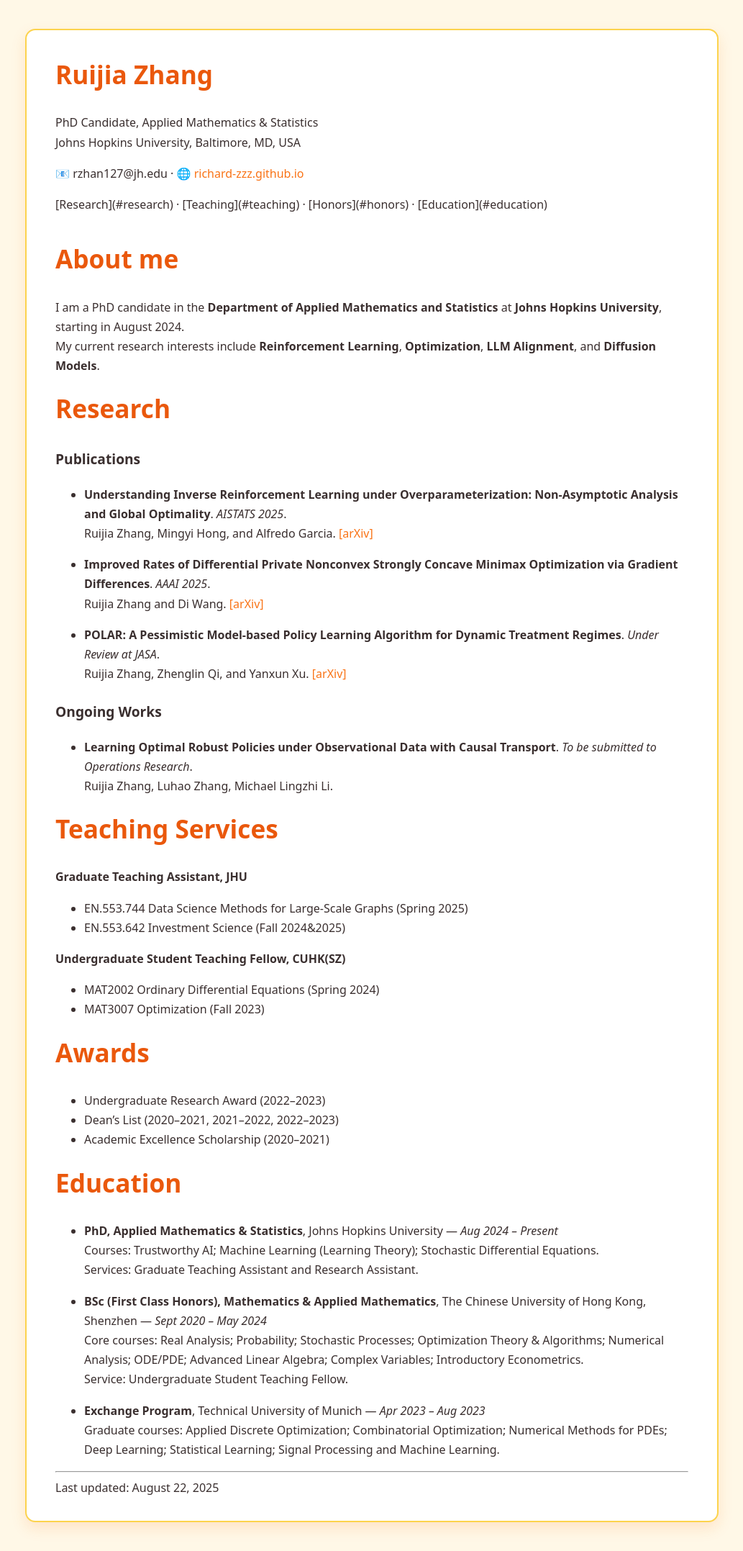
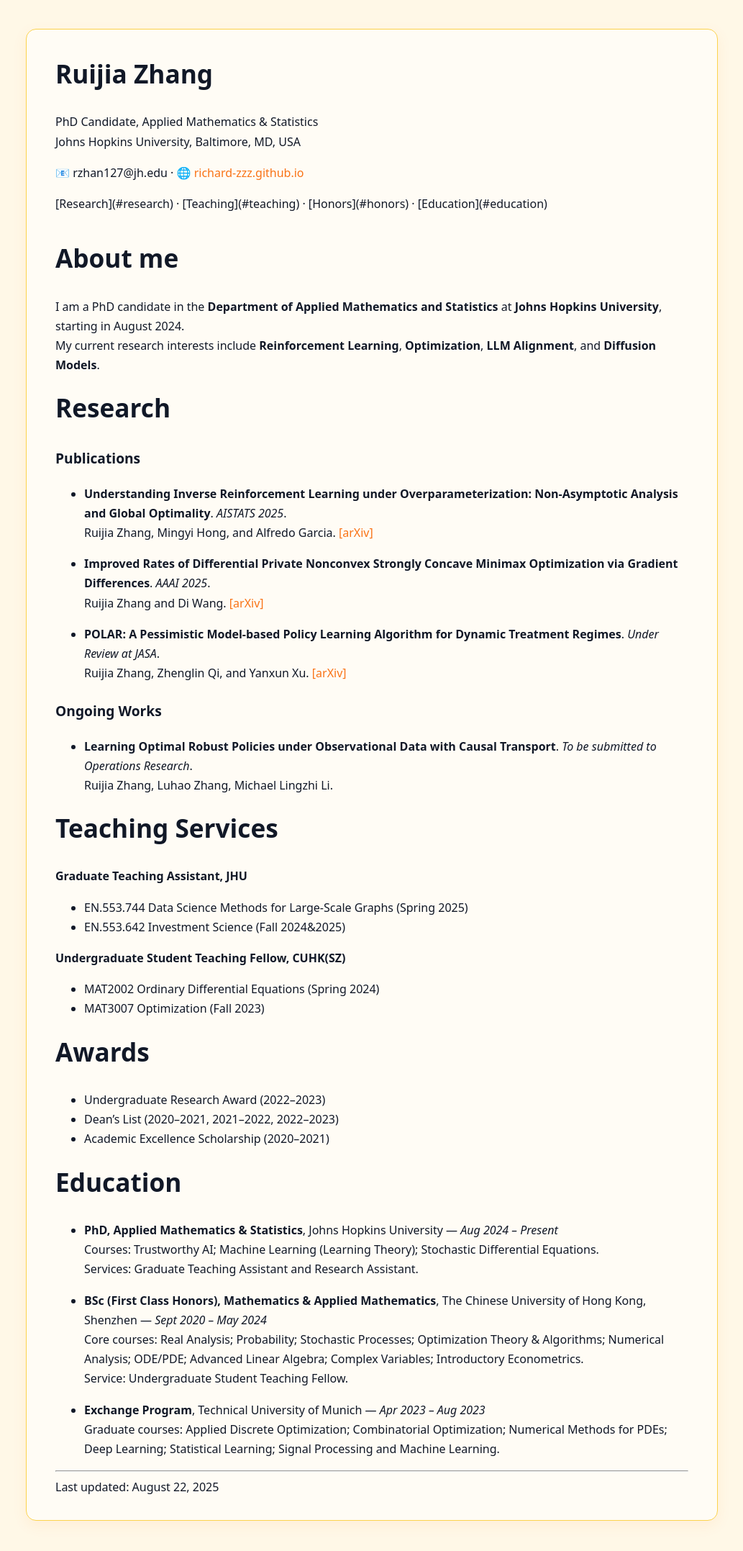
Before and after one commit to yayayida/yayayida.github.io, a Jekyll site: the page built from index.md, in a window 1280 px wide. Shown: the whole page at 72% size, without its empty margins (123-1156 px from the left). Built offline with Jekyll 4.4.1, drawn with Linux system fonts in a browser that asks for light colours.

Commit message:
Update style.css

```diff
--- a/assets/style.css
+++ b/assets/style.css
@@ -1,11 +1,11 @@
 :root {
-  --bg: #FFF8E7;        /* 淡米黄色背景 */
-  --card: #FFFFFF;      /* 白色卡片 */
-  --text: #3a2f2f;      /* 深棕文字 */
-  --muted: #8c6d4f;     /* 浅棕副文字 */
-  --link: #f97316;      /* 橙色链接 (#f97316 = orange-500) */
-  --border: #fcd34d;    /* 金黄色边框 */
-  --shadow: 0 8px 20px rgba(249, 115, 22, 0.15); /* 橙色阴影 */
+  --bg: #FFF8E7;        /* 页面背景：淡米黄 */
+  --card: #FFFCF5;      /* 卡片背景：浅米色，不是纯白 */
+  --text: #111827;      /* 主文字：黑色 */
+  --muted: #6b7280;     /* 次要文字：灰色 */
+  --link: #f97316;      /* 链接：橙色 */
+  --border: #fcd34d;    /* 边框：金黄 */
+  --shadow: 0 6px 20px rgba(249, 115, 22, 0.08);
   --max: 880px;
 }
 
@@ -24,30 +24,20 @@ main {
   max-width: var(--max);
   margin: 2.5rem auto;
   padding: 2rem 2.5rem;
-  background: var(--card);
-  border: 2px solid var(--border);
+  background: var(--card);   /* 浅米色 */
+  border: 1px solid var(--border);
   border-radius: 14px;
   box-shadow: var(--shadow);
 }
 
-/* 标题 */
-h1 {
-  margin-top: 0;
-  font-size: 2.2rem;
-  font-weight: 800;
-  color: #ea580c; /* 深橙 */
+/* 标题全部改黑色 */
+h1, h2, h3 {
+  color: var(--text);
+  font-weight: 700;
 }
-h2 {
-  font-size: 1.6rem;
-  margin-top: 1.8rem;
-  font-weight: 700;
-  color: #d97706; /* 金黄 */
-}
-h3 {
-  font-size: 1.2rem;
-  font-weight: 600;
-  margin-top: 1.4rem;
-}
+h1 { font-size: 2.2rem; margin-top: 0; }
+h2 { font-size: 1.6rem; margin-top: 1.8rem; }
+h3 { font-size: 1.2rem; margin-top: 1.4rem; }
 
 /* 链接 */
 a {
@@ -68,12 +58,12 @@ a:hover {
   margin: 0 10px 10px 0;
   padding: 6px 14px;
   border-radius: 999px;
-  background: #fef3c7; /* amber-100 */
+  background: #fef3c7;
   border: 1px solid var(--border);
-  color: #b45309; /* amber-700 */
+  color: #b45309;
 }
 .nav a:hover {
-  background: #fde68a; /* amber-200 */
+  background: #fde68a;
 }
 
 /* Footer */
```
